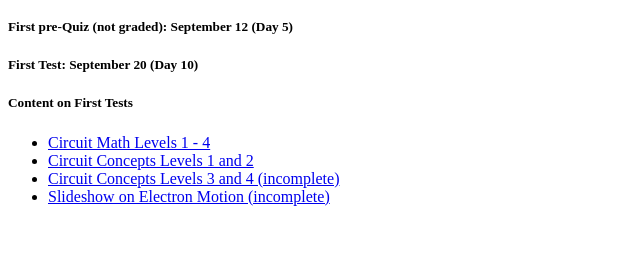
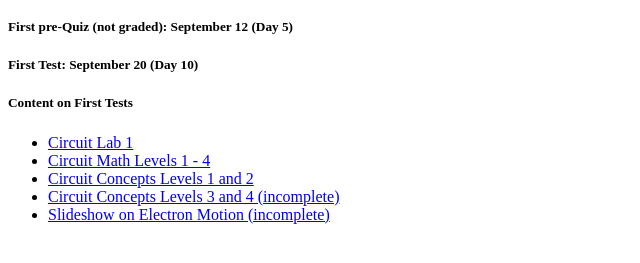
Before and after one commit to danielkuncik/teachingWebsite, a website: page public/basicPage.html in a window 1280 px wide. Shown: the part 105-368 px from the top of the page, without its empty margins (0-640 px from the left). Drawn offline with Linux system fonts and the light colour scheme.

Commit message:
update packets

```diff
--- a/public/basicPage.html
+++ b/public/basicPage.html
@@ -13,6 +13,7 @@
 
 <h5>Content on First Tests</h5>
 <ul>
+    <li><a href = './physicsPackets/circuit_labs_1.pdf'>Circuit Lab 1</a></li>
     <li><a href = './physicsPackets/circuit_math_1_2_3_4.pdf'>Circuit Math Levels 1 - 4</a></li>
     <li><a href = './physicsPackets/circuit_concepts_1_2.pdf'>Circuit Concepts Levels 1 and 2</a></li>
     <li><a href = './physicsPackets/circuit_concepts_3_4.pdf'>Circuit Concepts Levels 3 and 4 (incomplete)</a></li>
```
Also changed, not shown: 1 other file.
